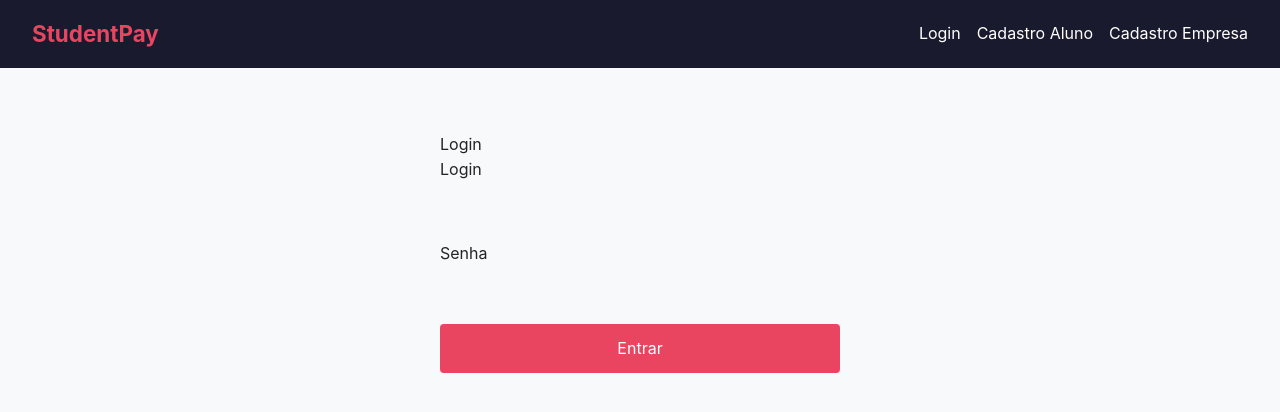
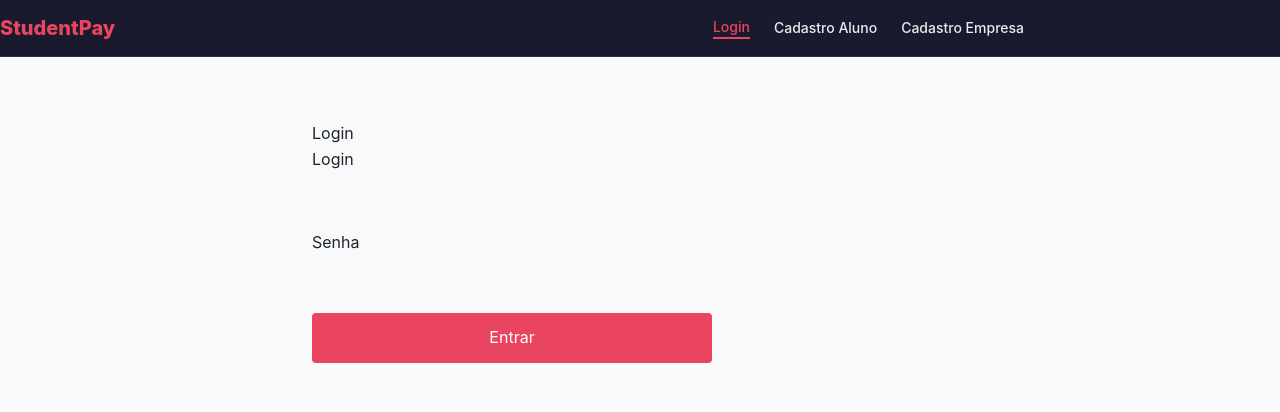
Before and after one commit to santwsvi/studentpay, a React (Vite) app in the folder frontend/: page /login in a window 1280 px wide. Shown: the top 412 px of the page. Built offline with nearby package versions, Linux system fonts and the light colour scheme.

Commit message:
feat(frontend): criar layout components (Navbar, PageHeader, AppLayout)
Navbar dark com hamburger mobile, link ativo e avatar.
AppLayout com Toaster (Sonner) integrado.
Remove Navbar.jsx legado.

```diff
--- a/frontend/src/App.jsx
+++ b/frontend/src/App.jsx
@@ -1,53 +1,52 @@
-import { BrowserRouter, Routes, Route, Navigate } from 'react-router-dom';
-import { AuthProvider, useAuth } from './context/AuthContext';
-import Login from './pages/Login';
-import CadastroAluno from './pages/CadastroAluno';
-import CadastroEmpresa from './pages/CadastroEmpresa';
-import DashboardAluno from './pages/DashboardAluno';
-import DashboardEmpresa from './pages/DashboardEmpresa';
-import DashboardProfessor from './pages/DashboardProfessor';
-import Navbar from './components/Navbar';
+import { BrowserRouter, Routes, Route, Navigate } from 'react-router-dom'
+import { AuthProvider, useAuth } from './context/AuthContext'
+import AppLayout from './components/layout/AppLayout'
+import Login from './pages/Login'
+import CadastroAluno from './pages/CadastroAluno'
+import CadastroEmpresa from './pages/CadastroEmpresa'
+import DashboardAluno from './pages/DashboardAluno'
+import DashboardEmpresa from './pages/DashboardEmpresa'
+import DashboardProfessor from './pages/DashboardProfessor'
 
 function PrivateRoute({ children }) {
-  const { user } = useAuth();
-  return user ? children : <Navigate to="/login" />;
+  const { user } = useAuth()
+  return user ? children : <Navigate to="/login" />
 }
 
 function AppRoutes() {
-  const { user } = useAuth();
+  const { user } = useAuth()
 
   const getDashboard = () => {
-    if (!user) return <Navigate to="/login" />;
+    if (!user) return <Navigate to="/login" />
     switch (user.tipoUsuario) {
-      case 'aluno': return <DashboardAluno />;
-      case 'empresa': return <DashboardEmpresa />;
-      case 'professor': return <DashboardProfessor />;
-      default: return <Navigate to="/login" />;
+      case 'aluno': return <DashboardAluno />
+      case 'empresa': return <DashboardEmpresa />
+      case 'professor': return <DashboardProfessor />
+      default: return <Navigate to="/login" />
     }
-  };
+  }
 
   return (
     <Routes>
+      <Route element={<AppLayout />}>
         <Route path="/login" element={<Login />} />
         <Route path="/cadastro/aluno" element={<CadastroAluno />} />
         <Route path="/cadastro/empresa" element={<CadastroEmpresa />} />
         <Route path="/dashboard" element={<PrivateRoute>{getDashboard()}</PrivateRoute>} />
         <Route path="/" element={<Navigate to="/login" />} />
+      </Route>
     </Routes>
-  );
+  )
 }
 
 function App() {
   return (
     <AuthProvider>
       <BrowserRouter>
-        <Navbar />
-        <div style={{ maxWidth: '960px', margin: '2rem auto', padding: '0 1rem' }}>
         <AppRoutes />
-        </div>
       </BrowserRouter>
     </AuthProvider>
-  );
+  )
 }
 
-export default App;
+export default App
--- a/frontend/src/components/Navbar.jsx
+++ /dev/null
@@ -1,34 +0,0 @@
-import { Link } from 'react-router-dom';
-import { useAuth } from '../context/AuthContext';
-
-export default function Navbar() {
-  const { user, logout } = useAuth();
-
-  return (
-    <nav style={{
-      display: 'flex', justifyContent: 'space-between', alignItems: 'center',
-      padding: '1rem 2rem', background: '#1a1a2e', color: '#fff'
-    }}>
-      <Link to="/" style={{ color: '#e94560', textDecoration: 'none', fontSize: '1.4rem', fontWeight: 'bold' }}>
-        StudentPay
-      </Link>
-      <div style={{ display: 'flex', gap: '1rem', alignItems: 'center' }}>
-        {!user ? (
-          <>
-            <Link to="/login" style={{ color: '#fff', textDecoration: 'none' }}>Login</Link>
-            <Link to="/cadastro/aluno" style={{ color: '#fff', textDecoration: 'none' }}>Cadastro Aluno</Link>
-            <Link to="/cadastro/empresa" style={{ color: '#fff', textDecoration: 'none' }}>Cadastro Empresa</Link>
-          </>
-        ) : (
-          <>
-            <span>Olá, {user.nome}</span>
-            <button onClick={logout} style={{
-              background: '#e94560', color: '#fff', border: 'none',
-              padding: '0.5rem 1rem', borderRadius: '4px', cursor: 'pointer'
-            }}>Sair</button>
-          </>
-        )}
-      </div>
-    </nav>
-  );
-}
--- /dev/null
+++ b/frontend/src/components/layout/AppLayout.jsx
@@ -0,0 +1,15 @@
+import { Outlet } from 'react-router-dom'
+import Navbar from './Navbar'
+import { Toaster } from 'sonner'
+
+export default function AppLayout() {
+  return (
+    <div className="min-h-screen bg-gray-50">
+      <Navbar />
+      <main className="max-w-5xl mx-auto px-4 sm:px-6 py-10">
+        <Outlet />
+      </main>
+      <Toaster position="top-right" richColors closeButton />
+    </div>
+  )
+}
--- /dev/null
+++ b/frontend/src/components/layout/Navbar.jsx
@@ -0,0 +1,102 @@
+import { useState } from 'react'
+import { Link, useLocation } from 'react-router-dom'
+import { useAuth } from '../../context/AuthContext'
+import { Menu, X, LogOut, User } from 'lucide-react'
+
+export default function Navbar() {
+  const { user, logout } = useAuth()
+  const location = useLocation()
+  const [mobileOpen, setMobileOpen] = useState(false)
+
+  const isActive = (path) => location.pathname === path
+
+  const linkClass = (path) =>
+    `text-sm font-medium transition-colors duration-150 ${
+      isActive(path)
+        ? 'text-primary border-b-2 border-primary pb-0.5'
+        : 'text-gray-200 hover:text-white'
+    }`
+
+  const guestLinks = [
+    { to: '/login', label: 'Login' },
+    { to: '/cadastro/aluno', label: 'Cadastro Aluno' },
+    { to: '/cadastro/empresa', label: 'Cadastro Empresa' },
+  ]
+
+  return (
+    <nav className="bg-navy sticky top-0 z-50 border-b border-white/10">
+      <div className="max-w-5xl mx-auto px-4 flex items-center justify-between h-14">
+        <Link to="/" className="text-primary font-extrabold text-xl no-underline">
+          StudentPay
+        </Link>
+
+        {/* Desktop */}
+        <div className="hidden md:flex items-center gap-6">
+          {!user ? (
+            guestLinks.map(l => (
+              <Link key={l.to} to={l.to} className={linkClass(l.to)}>{l.label}</Link>
+            ))
+          ) : (
+            <div className="flex items-center gap-4">
+              <div className="flex items-center gap-2 text-gray-200 text-sm">
+                <div className="w-8 h-8 rounded-full bg-primary/20 flex items-center justify-center">
+                  <User className="w-4 h-4 text-primary" />
+                </div>
+                <span>Olá, {user.nome}</span>
+              </div>
+              <button
+                onClick={logout}
+                className="flex items-center gap-1.5 text-sm text-gray-200 hover:text-white transition-colors cursor-pointer"
+                aria-label="Sair da conta"
+              >
+                <LogOut className="w-4 h-4" />
+                Sair
+              </button>
+            </div>
+          )}
+        </div>
+
+        {/* Mobile hamburger */}
+        <button
+          className="md:hidden text-gray-200 hover:text-white cursor-pointer"
+          onClick={() => setMobileOpen(!mobileOpen)}
+          aria-label={mobileOpen ? 'Fechar menu' : 'Abrir menu'}
+        >
+          {mobileOpen ? <X className="w-6 h-6" /> : <Menu className="w-6 h-6" />}
+        </button>
+      </div>
+
+      {/* Mobile drawer */}
+      {mobileOpen && (
+        <div className="md:hidden bg-navy border-t border-white/10 px-4 pb-4 space-y-3">
+          {!user ? (
+            guestLinks.map(l => (
+              <Link
+                key={l.to}
+                to={l.to}
+                className={`block ${linkClass(l.to)}`}
+                onClick={() => setMobileOpen(false)}
+              >
+                {l.label}
+              </Link>
+            ))
+          ) : (
+            <>
+              <div className="flex items-center gap-2 text-gray-200 text-sm py-2">
+                <User className="w-4 h-4 text-primary" />
+                <span>Olá, {user.nome}</span>
+              </div>
+              <button
+                onClick={() => { logout(); setMobileOpen(false) }}
+                className="flex items-center gap-1.5 text-sm text-gray-200 hover:text-white cursor-pointer"
+              >
+                <LogOut className="w-4 h-4" />
+                Sair
+              </button>
+            </>
+          )}
+        </div>
+      )}
+    </nav>
+  )
+}
--- /dev/null
+++ b/frontend/src/components/layout/PageHeader.jsx
@@ -0,0 +1,8 @@
+export default function PageHeader({ title, children }) {
+  return (
+    <div className="flex flex-col sm:flex-row sm:items-center sm:justify-between gap-4 mb-8">
+      <h1 className="text-2xl font-extrabold text-gray-900">{title}</h1>
+      {children && <div className="flex items-center gap-3">{children}</div>}
+    </div>
+  )
+}
```
Lines whose indentation alone changed are shown as unchanged.
